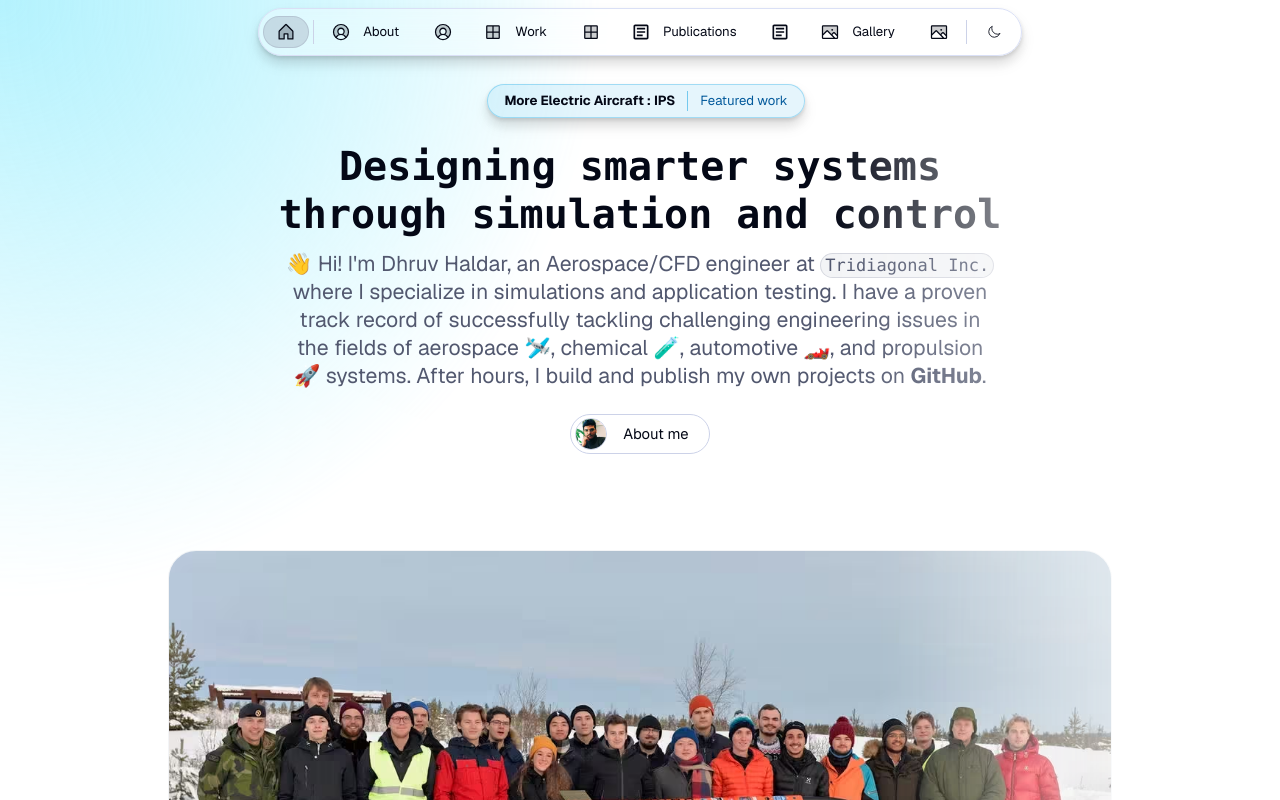
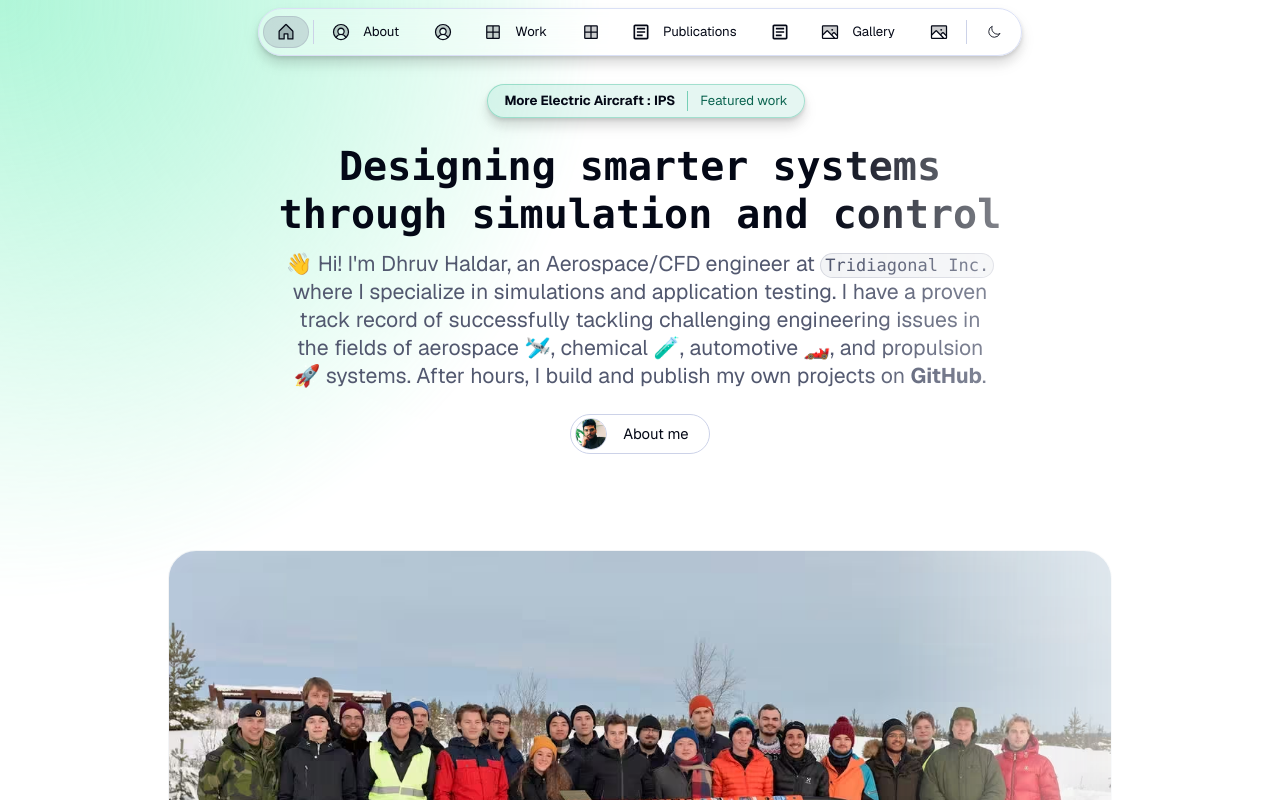
Before and after one commit to dhruvhaldar/portfolio, a Next.js app: page / in a window 1280 px wide. Shown: the top 800 px of the page. Built offline with nearby package versions, Linux system fonts and the light colour scheme.

Commit message:
theme change

```diff
--- a/src/app/resources/config.js
+++ b/src/app/resources/config.js
@@ -19,7 +19,7 @@ const protectedRoutes = {
 const style = {
   theme: "light", // dark | light
   neutral: "slate", // sand | gray | slate
-  brand: "cyan", // blue | indigo | violet | magenta | pink | red | orange | yellow | moss | green | emerald | aqua | cyan
+  brand: "emerald", // blue | indigo | violet | magenta | pink | red | orange | yellow | moss | green | emerald | aqua | cyan
   accent: "violet", // Not used
   solid: "color", // color | contrast
   solidStyle: "plastic", // flat | plastic
```
